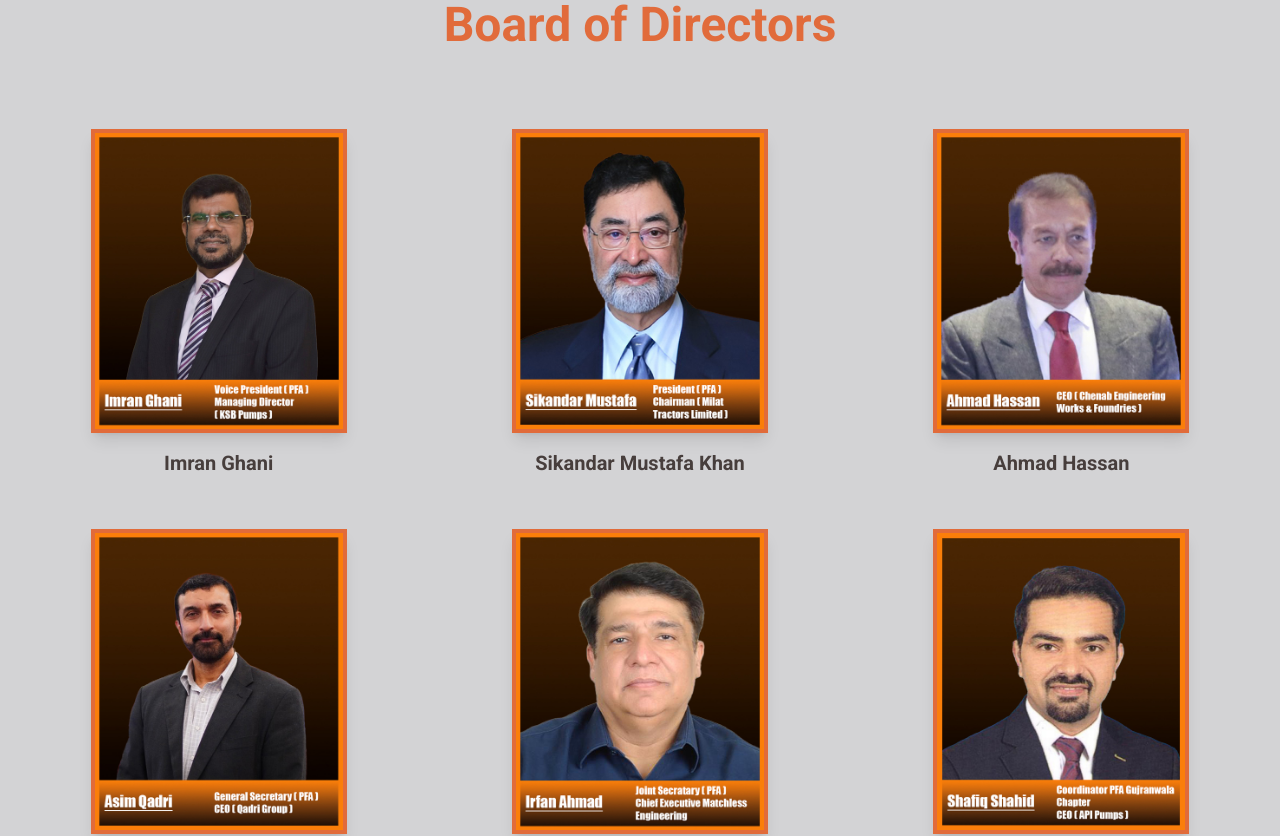
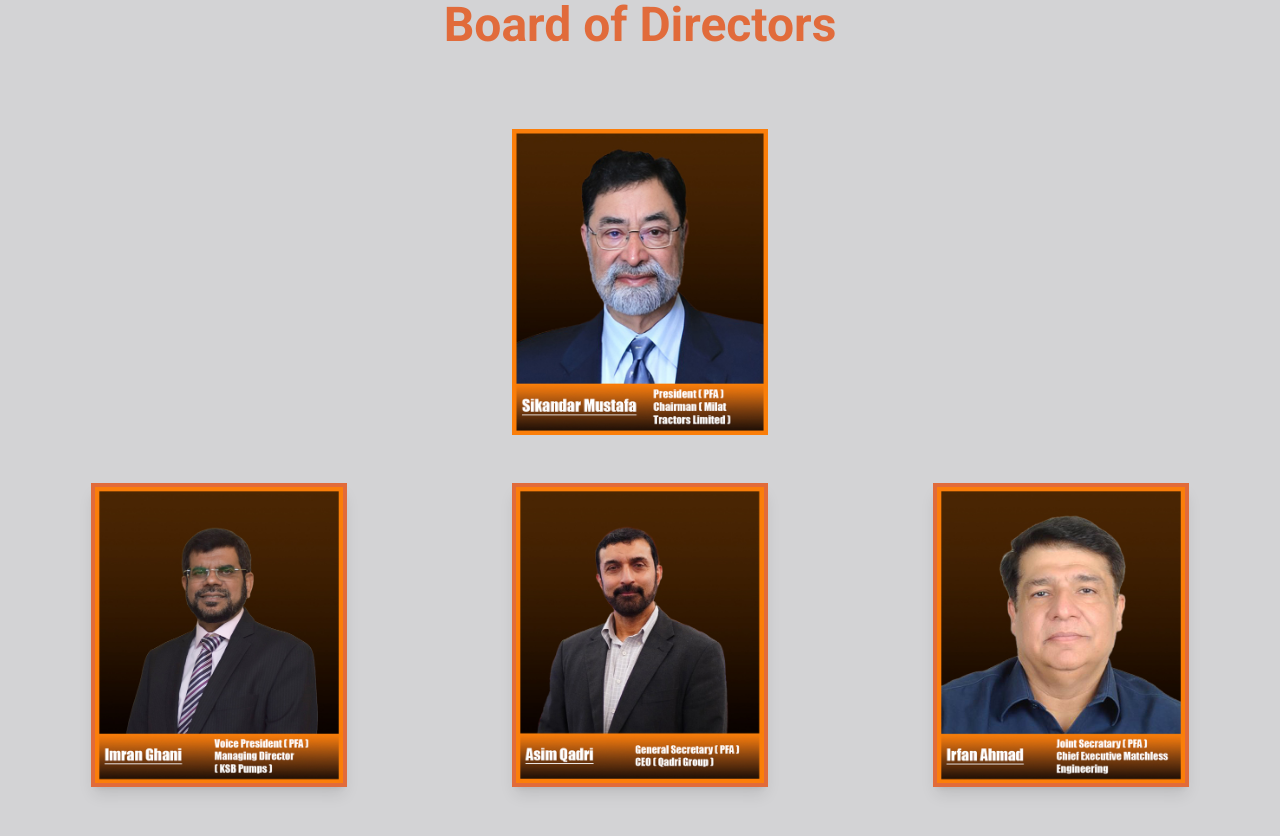
Before and after one commit to businessdrivers01/pfpOrg, a React (Vite) app: page /home in a window 1280 px wide. Shown: the part 560-1396 px from the top of the page. Built offline with nearby package versions, Linux system fonts and the light colour scheme.

Commit message:
update layout for BOD

```diff
--- a/src/components/Home/HomeMisc/BoardOfDirectors.jsx
+++ b/src/components/Home/HomeMisc/BoardOfDirectors.jsx
@@ -9,12 +9,12 @@ import img6 from "../../../assets/BoardOfDirectors/Shafiq Shahid UPD.jpg"
 
 const directors = [
 
+  // { name: "Sikandar Mustafa Khan", image: img5 },
   { name: "Imran Ghani", image: img3 },
-  { name: "Sikandar Mustafa Khan", image: img5 },
-  { name: "Ahmad Hassan", image: img1 },
   { name: "Asim Qadri", image: img2 },
   { name: "Irfan Ahmad", image: img4 },
   { name: "Shafiq Shahid", image: img6 },
+  { name: "Ahmad Hassan", image: img1 },
 ]
 
 const DirectorCard = ({ name, image, index }) => (
@@ -27,7 +27,6 @@ const DirectorCard = ({ name, image, index }) => (
     <div className="w-64 rounded-ful overflow-hidden mb-4 border-4 border-orange shadow-lg">
       <img src={image} alt={name} className="w-full h-full object-cover" />
     </div>
-    <h3 className="text-lg md:text-xl font-semibold text-darkGray mb-1">{name}</h3>
   </motion.div>
 )
 
@@ -43,6 +42,9 @@ function BoardOfDirectors() {
         >
           Board of Directors
         </motion.h2>
+        <div className='flex justify-center'>
+          <img className='w-64 mb-12' src={img5} />
+        </div>
         <div className="grid grid-cols-1 md:grid-cols-3 lg:grid-cols-3 gap-8 md:gap-12">
           {directors.map((director, index) => (
             <DirectorCard key={index} {...director} index={index} />
```
